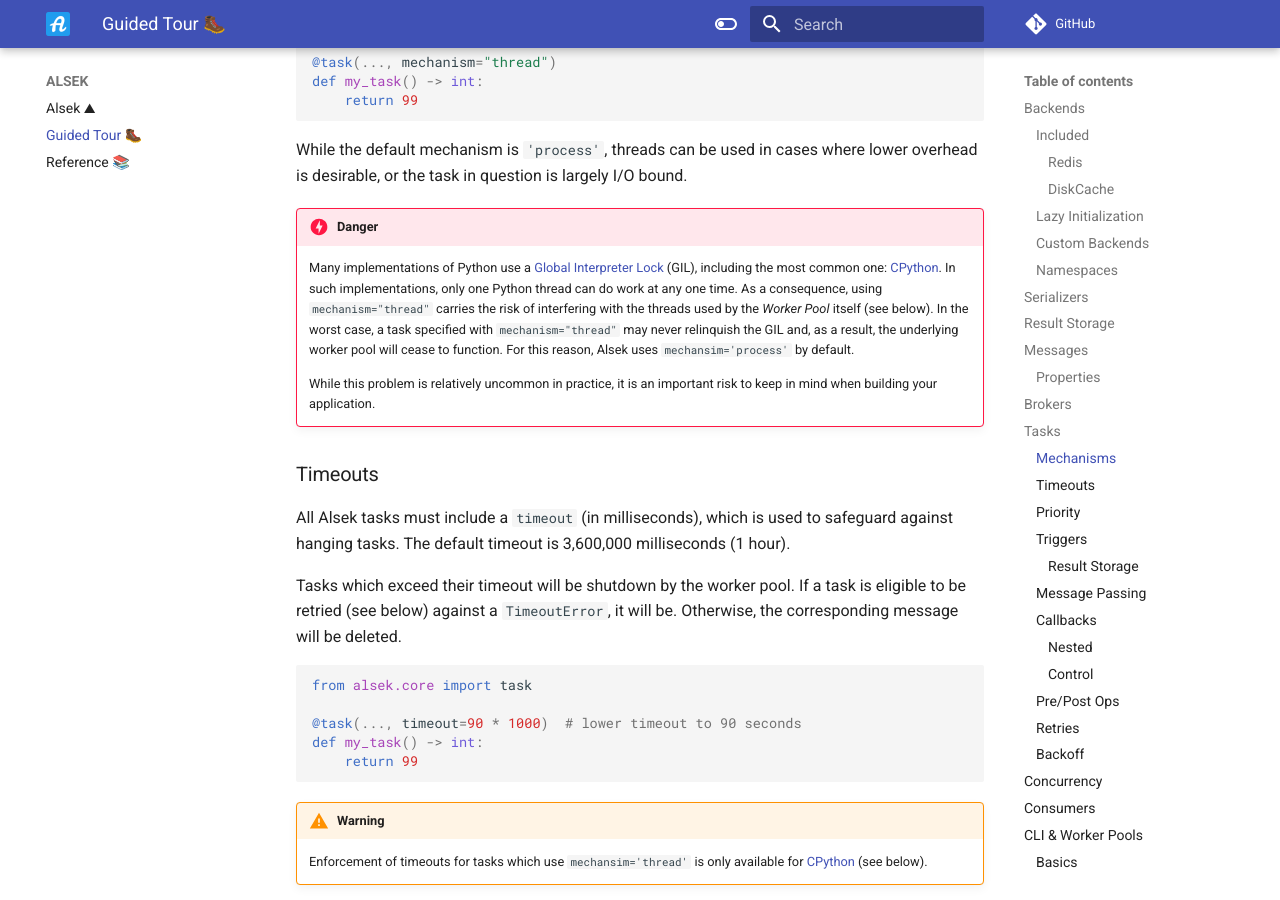
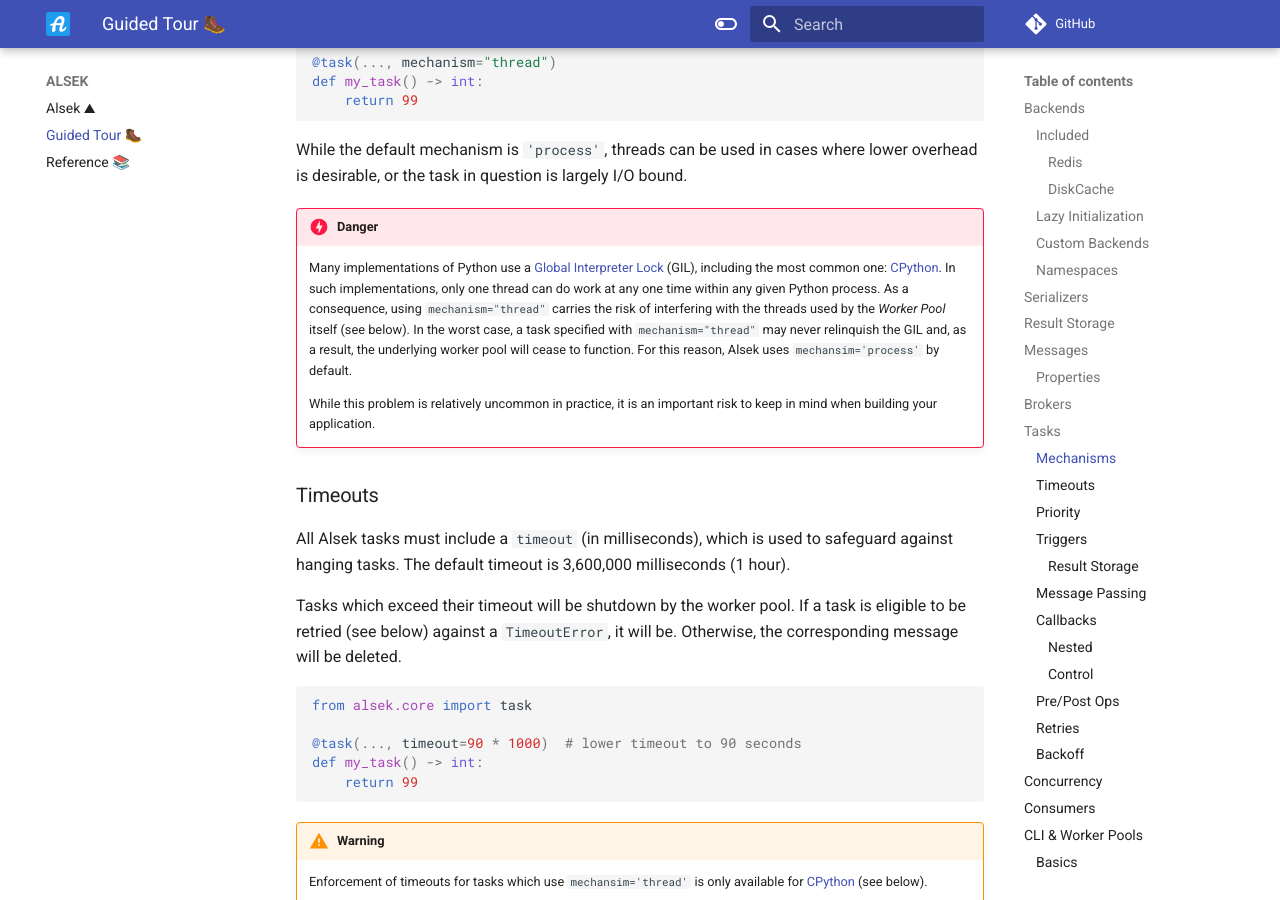
Before and after one commit to TariqAHassan/alsek, an MkDocs documentation site: the page built from docs/guided_tour.md, in a window 1280 px wide and 900 px high, scrolled down 5960 px. Built offline with MkDocs 1.6.1 and Material for MkDocs 9.7.7, drawn with Linux system fonts in a browser that asks for light colours; comment, search, counter and statistics services are not loaded.

Commit message:
Fix wording

```diff
--- a/docs/guided_tour.md
+++ b/docs/guided_tour.md
@@ -299,7 +299,7 @@ lower overhead is desirable, or the task in question is largely I/O bound.
 !!! danger
     Many implementations of Python use a [Global Interpreter Lock](https://en.wikipedia.org/wiki/Global_interpreter_lock)
     (GIL), including the most common one: [CPython](https://en.wikipedia.org/wiki/CPython). In such implementations,
-    only one Python thread can do work at any one time. As a consequence, using `mechanism="thread"`
+    only one thread can do work at any one time within any given Python process. As a consequence, using `mechanism="thread"`
     carries the risk of interfering with the threads used by the _Worker Pool_ itself (see below). In the worst
     case, a task specified with `mechanism="thread"` may never relinquish the GIL and, as a result, the underlying
     worker pool  will cease to function. For this reason, Alsek uses `mechansim='process'` by default.
```
